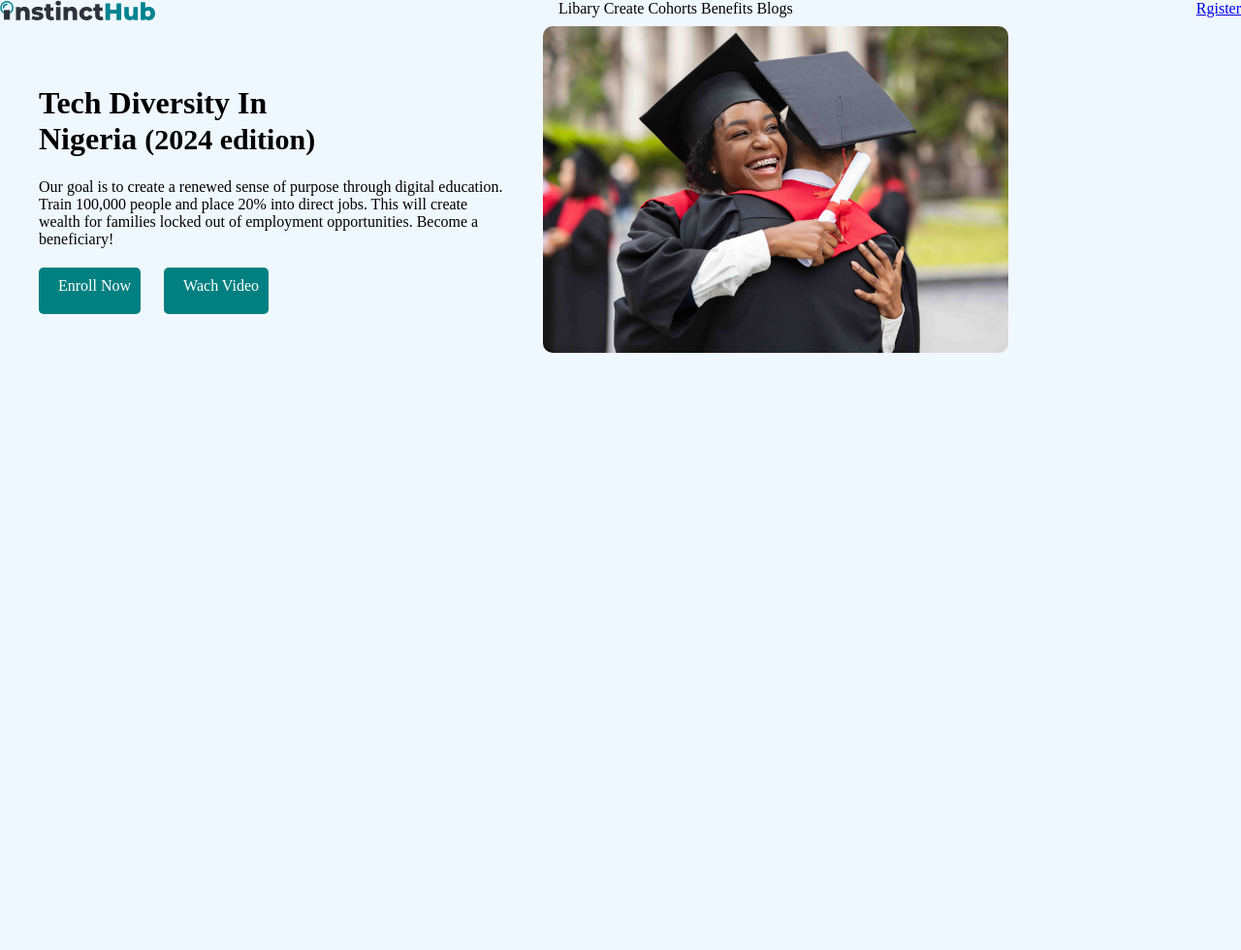
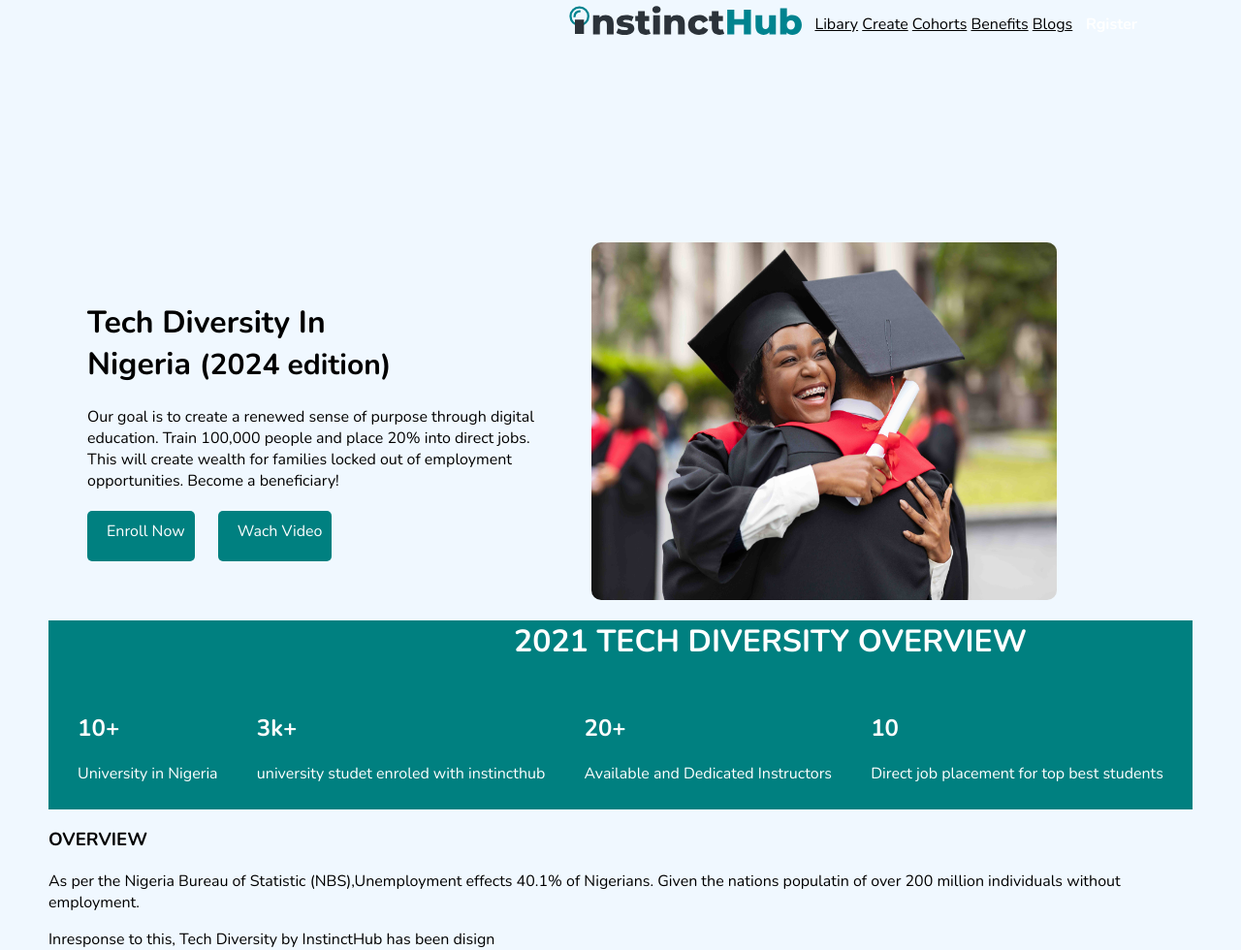
Before and after one commit to awoyezainab/TDN-CSS, a plain HTML site: page index.html in a window 1280 px wide. Shown: the whole page at 97% size. Before the commit the page ends 800 px from the top, so only its background shows below. Drawn offline with nearby package versions, Linux system fonts and the light colour scheme.

Commit message:
new update

```diff
--- a/assets/css/style.css
+++ b/assets/css/style.css
@@ -1,7 +1,11 @@
+*{
+    font-family: "nunito",san-serif;
+}
 body{
     background-color:aliceblue ;
     margin: 0;
-    padding: 0;
+    padding-left: 50px;
+    padding-right: 50px;
     justify-content: center;
     align-items: center;
     height: 100vh;
@@ -9,15 +13,35 @@ body{
 /* Navbar styling starts here */
 .wrapper{
     display: flex;
-    justify-content: space-between;
-    grap: 2rem;
+    justify-content: space-around;
+    grap: 1.5rem;
+    height: 50px;
+    margin-bottom: 200px;
+    align-items: center;
+    padding-left: 50px;
+    padding-right: 50px;
 }.icon img{
-    width: 10rem;
+    width: 15rem;
 }
 .navlinks a{
+    justify-content: space-around;
+    color: black;
+    gap: 1.5rem;
+}
+.navbotton a{
+    background-color: teal;
+    padding-left: 10px;
+    padding-right: 10px;
+    padding-top: 10px;
+    padding-bottom: 10px;
+    border-radius: 5px;
+}
+.navbutton a{
     text-decoration: none;
-    color: black;
+    font-weight: bolder;
+    color: white;
 }
+/* First Section Styling begin here...... */
 .first {
     display: flex;
 }
@@ -59,3 +83,16 @@ body{
     height: 100%;
     border-radius: 10px;
 }
+.container{
+    background-color: teal;
+}
+.thenumbers{
+    display: flex;
+    padding: 10px;
+    justify-content: space-around;
+    color: white;
+}
+.icon{
+    margin-left: 30rem;
+    color: white;
+}
--- a/index.html
+++ b/index.html
@@ -4,6 +4,9 @@
     <meta charset="UTF-8">
     <meta name="viewport" content="width=device-width, initial-scale=1.0">
     <title>welcome to css project</title>
+    <link rel="preconnect" href="https://fonts.googleapis.com">
+<link rel="preconnect" href="https://fonts.gstatic.com" crossorigin>
+<link href="https://fonts.googleapis.com/css2?family=Nunito:ital,wght@0,200..1000;1,200..1000&display=swap" rel="stylesheet">
     <link rel="stylesheet" href="/assets/css/style.css">
 </head>
 <header>
@@ -33,9 +36,39 @@
                 <a href="#" class="meta2">Wach Video</a>
             </div>
         </div>
-
         <div class="grid">
-        <img src="assets/img/happy-african-american-couple-students-hugging-cl.38712f0ff46ec0ed229b.jpeg" alt="">
+            <img src="assets/img/happy-african-american-couple-students-hugging-cl.38712f0ff46ec0ed229b.jpeg" alt="">
+        </div>
     </div>
+    <div class="container">
+        <div class="icon">
+            <h1>2021 TECH DIVERSITY OVERVIEW</h1>
+        </div>
+        <div class="numbers">
+            <div class="thenumbers">
+                <div class="number 1">
+                    <h2>10+</h2>
+                    <p>University in Nigeria </p>
+                </div>
+                <div class="number 2">
+                    <h2>3k+</h2>
+                    <p>university studet enroled with instincthub</p>
+                </div>
+                <div class="number3">
+                    <h2>20+</h2>
+                    <p>Available and Dedicated Instructors</p>
+                </div>
+                <div class="number4">
+                    <h2>10</h2>
+                    <p>Direct job placement for top best students </p>
+                </div>
+        </div>
+    </div>
+    </div>
+<div class="overview">
+    <h3>OVERVIEW</h3>
+    <p>As per the Nigeria Bureau of Statistic (NBS),Unemployment effects 40.1% of Nigerians. Given the nations populatin of over 200 million individuals without employment.</p>
+    <p>Inresponse to this, Tech Diversity by InstinctHub has been disign </p>
+</div>
 </body>
 </html>
```
